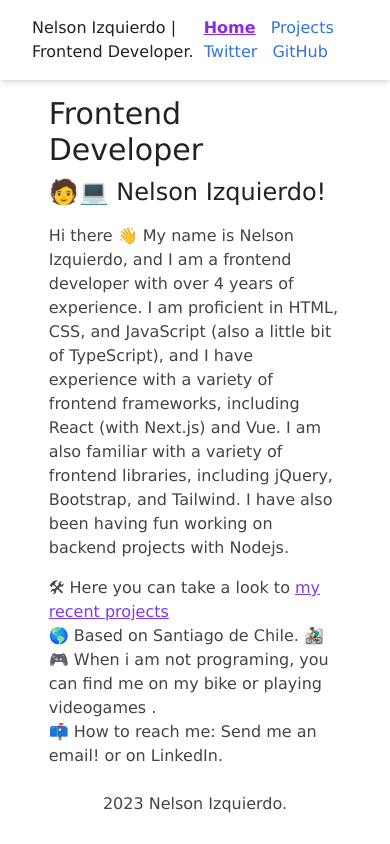
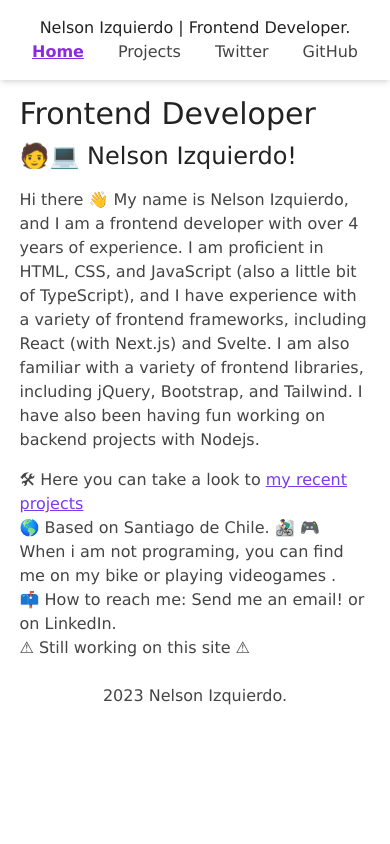
Before and after one commit to nedilio/portfolio, an Astro site: page / in a window 390 px wide. Built offline with nearby package versions, Linux system fonts and the light colour scheme; Astro itself is replaced by a stand-in of ours.

Commit message:
🆕 feat: a few mobile styles

```diff
--- a/src/components/FormattedDate.astro
+++ b/src/components/FormattedDate.astro
@@ -11,7 +11,7 @@ const { date } = Astro.props;
     date.toLocaleDateString("en-US", {
       year: "numeric",
       month: "long",
-      day: "numeric",
+      // day: "numeric",
     })
   }
 </time>
--- a/src/components/Header.astro
+++ b/src/components/Header.astro
@@ -3,11 +3,13 @@ import HeaderLink from "./HeaderLink.astro";
 import { SITE_TITLE } from "../consts";
 ---
 
-<header class="flex justify-between mb-4 shadow-md py-4 px-8">
-  <h2>
+<header
+  class="flex flex-col lg:flex-row justify-center lg:justify-between mb-4 shadow-md py-4 px-8"
+>
+  <h2 class="text-center">
     {SITE_TITLE}
   </h2>
-  <nav class="">
+  <nav class="flex justify-between gap-x-3">
     <HeaderLink href="/">Home</HeaderLink>
     <HeaderLink href="/projects">Projects</HeaderLink>
     <!-- <HeaderLink href="/about">About</HeaderLink> -->
--- a/src/layouts/Layout.astro
+++ b/src/layouts/Layout.astro
@@ -1,3 +1,3 @@
-<main class="container w-3/4 mx-auto mt-4">
+<main class="container w-[90%] lg:w-3/4 mx-auto mt-4">
   <slot />
 </main>
--- a/src/pages/index.astro
+++ b/src/pages/index.astro
@@ -21,9 +21,9 @@ import Layout from "../layouts/Layout.astro";
         with over 4 years of experience. I am proficient in HTML, CSS, and
         JavaScript (also a little bit of TypeScript), and I have experience with
         a variety of frontend frameworks, including React (with Next.js) and
-        Vue. I am also familiar with a variety of frontend libraries, including
-        jQuery, Bootstrap, and Tailwind. I have also been having fun working on
-        backend projects with Nodejs.
+        Svelte. I am also familiar with a variety of frontend libraries,
+        including jQuery, Bootstrap, and Tailwind. I have also been having fun
+        working on backend projects with Nodejs.
       </p>
       <ul class="mt-4">
         <li>
@@ -38,6 +38,8 @@ import Layout from "../layouts/Layout.astro";
         </li>
         <li>📫 How to reach me: Send me an email! or on LinkedIn.</li>
       </ul>
+
+      <p>⚠ Still working on this site ⚠</p>
     </Layout>
     <Footer />
   </body>
--- a/src/pages/projects/index.astro
+++ b/src/pages/projects/index.astro
@@ -21,23 +21,6 @@ const projectList = projects.filter(
 <html lang="en">
   <head>
     <BaseHead title={SITE_TITLE} description={SITE_DESCRIPTION} />
-    <!-- <style>
-			ul {
-				list-style-type: none;
-				padding: unset;
-			}
-			ul li {
-				display: flex;
-			}
-			ul li :global(time) {
-				flex: 0 0 130px;
-				font-style: italic;
-				color: #595959;
-			}
-			ul li a:visited {
-				color: #8e32dc;
-			}
-		</style> -->
   </head>
   <body>
     <Header />
@@ -46,24 +29,24 @@ const projectList = projects.filter(
         <ul>
           {
             projectList.map((project) => (
-              <li class="mb-4">
-                <div class="flex gap-x-12">
+              <li class="mb-8">
+                <div class="flex flex-col gap-x-12 lg:flex-row">
                   <a
                     href={`/projects/${project.slug}/`}
-                    class="inline-block w-1/2 hover:scale-105 transition-transform"
+                    class="inline-block w-full lg:w-1/2 hover:scale-105 transition-transform mb-4"
                   >
                     <img
                       src={project.data.heroImage}
                       alt={project.data.title}
-                      class="rounded-2xl aspect-video object-cover"
+                      class="rounded-2xl aspect-video object-cover w-full"
                     />
                   </a>
                   <div>
                     <a
                       href={`/projects/${project.slug}/`}
-                      class="hover: underline underline-offset-2"
+                      class="hover:underline underline-offset-2 text-violet-600 font-bold text-2xl"
                     >
-                      <h3 class="font-bold text-2xl">{project.data.title}</h3>
+                      {project.data.title}
                     </a>
                     <FormattedDate date={new Date(project.data.pubDate)} />
                     <p class="mt-2 text-lg mb-1">{project.data.description}</p>
--- a/src/styles/global.css
+++ b/src/styles/global.css
@@ -25,12 +25,7 @@ strong,
 b {
   color: #222;
 }
-a {
-  color: #3273dc;
-}
-nav a {
-  margin-right: 10px;
-}
+
 textarea {
   width: 100%;
   font-size: 16px;
```
